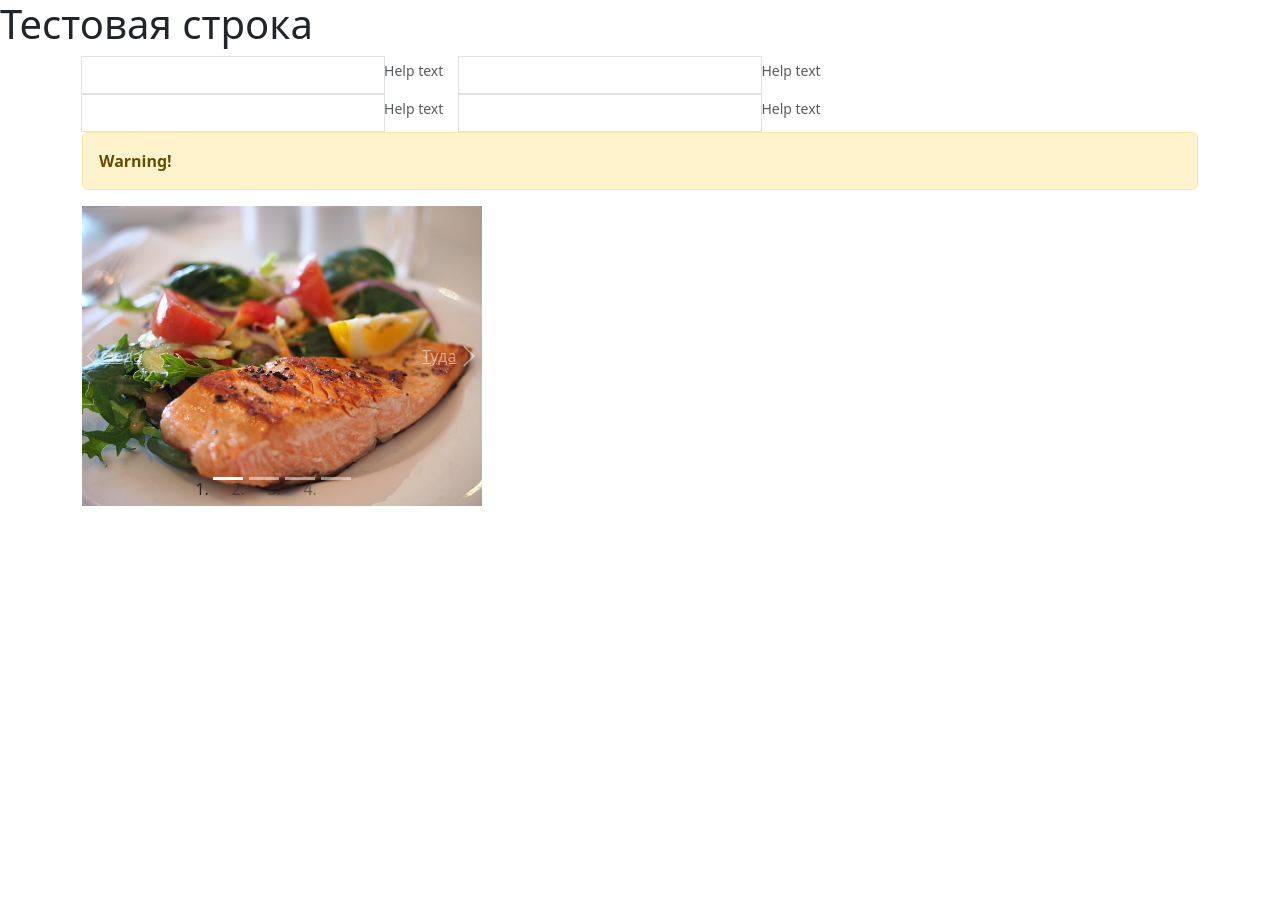
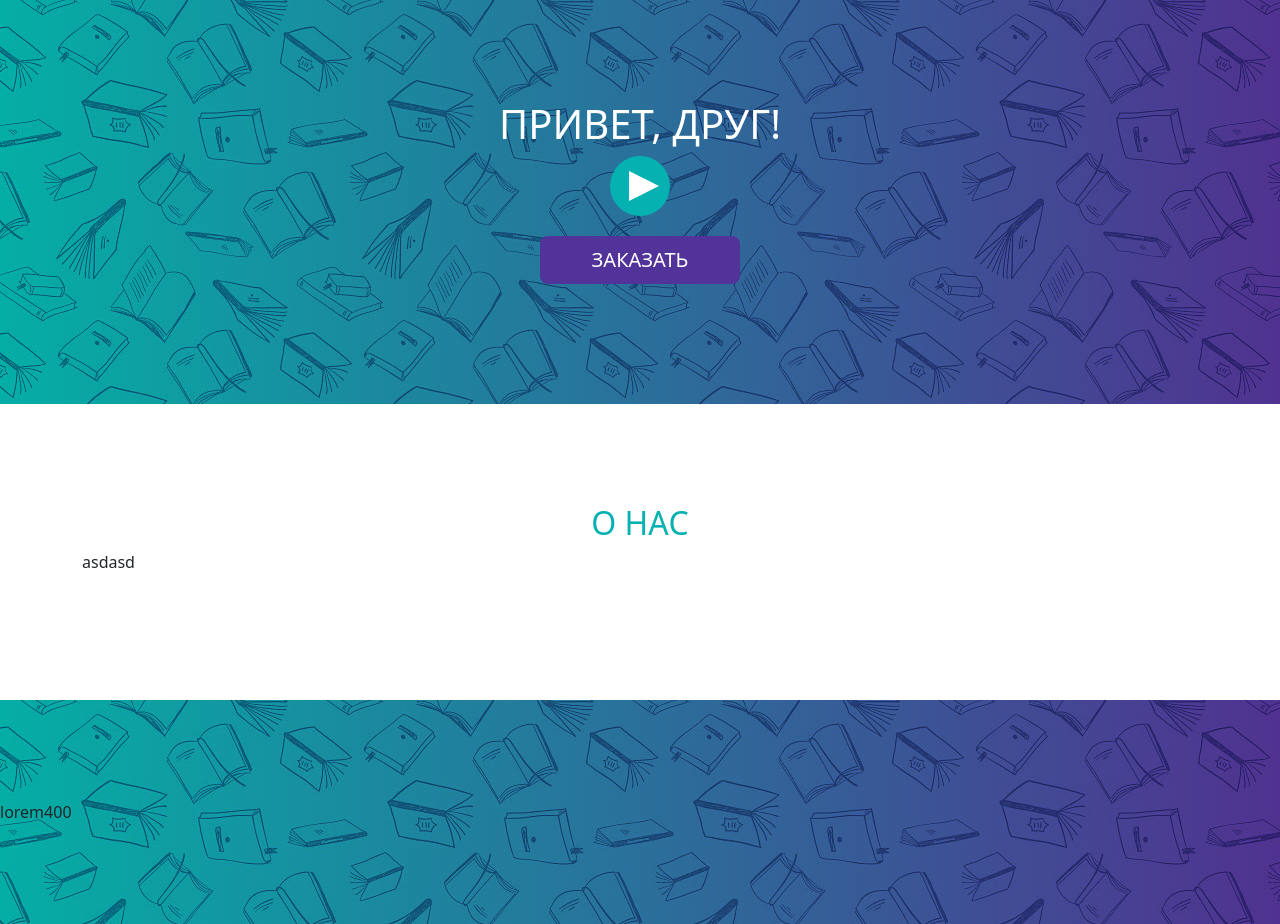
Before and after one commit to sergolova/magazine, a PHP site: page / in a window 1280 px wide. Before the commit the page ends 506 px from the top, so only its background shows below. Run offline with PHP 8.4, Linux system fonts and the light colour scheme; some libraries are stand-ins or nearby versions.

Commit message:
Начал делать О нас

```diff
--- a/css/style.css
+++ b/css/style.css
@@ -1,9 +1,107 @@
-.carousel-item>img {
-    width: 400px;
-    height: 300px;
+:root {
+    --color1: #05b1b1;
+    --color2: #52339a;
 }
 
-.carousel {
-    width: 400px;
-    height: 300px;
+header, footer, section {
+    padding: 100px 0;
 }
+
+header {
+    padding: 100px 0;
+}
+
+header, footer {
+    background-blend-mode: multiply;
+    background: url(../images/bg.jpg), var(--color1);
+    background: url(../images/bg.jpg), -moz-linear-gradient(90deg, var(--color1) 0%, var(--color2) 100%);
+    background: url(../images/bg.jpg), -webkit-linear-gradient(90deg, var(--color1) 0%, var(--color2) 100%);
+    background: url(../images/bg.jpg), linear-gradient(90deg, var(--color1) 0%, var(--color2) 100%);
+    filter: progid:DXImageTransform.Microsoft.gradient(startColorstr=var(--color1), endColorstr=var(--color2), GradientType=1);
+}
+
+.itd_play {
+    background-color: var(--color1);
+    width: 60px;
+    height: 60px;
+    border-radius: 50%;
+    display: flex;
+    justify-content: center;
+    align-items: center;
+    cursor: pointer;
+    transition: all 0.2s ease;
+    margin: auto auto;
+}
+
+.itd_play:hover {
+    background-color: var(--color2);
+}
+
+.itd_triangle {
+    margin-left: 12%;
+    display: inline-block;
+    width: 0;
+    height: 0;
+    border-style: solid;
+    border-width: 15px 0 15px 30px;
+    border-color: transparent transparent transparent var(--bs-white);
+    line-height: 0;
+    _border-color: #000000 #000000 #000000 #ffffff;
+    _filter: progid:DXImageTransform.Microsoft.Chroma(color='#000000');
+}
+
+.itd_triangle:hover {
+}
+
+.btn-itd {
+    display: block;
+    max-width: 200px;
+    min-width: 100px;
+    margin: 20px auto;
+    padding: 8px 30px;
+    color: var(--bs-white);
+    background-color: var(--color2);
+}
+
+.btn-itd:hover {
+    background-color: var(--color1);
+}
+
+.embed-container {
+    position: relative;
+    padding-bottom: 56.25%;
+    height: 0;
+    overflow: hidden;
+    max-width: 100%;
+}
+
+.embed-container iframe, .embed-container object, .embed-container embed {
+    position: absolute;
+    top: 0;
+    left: 0;
+    width: 100%;
+    height: 100%;
+}
+
+.color1 {
+    color: var(--color1);
+}
+
+.color2 {
+    color: var(--color2);
+}
+
+.bg1 {
+    background-color: var(--color1);
+}
+
+.bg2 {
+    background-color: var(--color2);
+}
+
+.itd_circle {
+    border-radius: 50%;
+    border: var(--color1) 3px;
+    width: 50px;
+    height: 50px;
+}
--- a/index.php
+++ b/index.php
@@ -5,84 +5,67 @@
 	<meta name="viewport"
 	      content="width=device-width, user-scalable=no, initial-scale=1.0, maximum-scale=1.0, minimum-scale=1.0">
 	<meta http-equiv="X-UA-Compatible" content="ie=edge">
-    <title>Книжный магазин</title>
+
 	<link href="css/bootstrap.min.css" rel="stylesheet">
 	<link href="css/style.css" rel="stylesheet">
+	<link href="css/fontello.css" rel="stylesheet">
+
 	<link rel="shortcut icon" href="images/favicon.png" type="image/x-icon">
+	<title>Книжный магазин</title>
 </head>
 <body>
 <script src="js/bootstrap.bundle.min.js"></script>
 
-<h1>Тестовая строка</h1>
-
+<header>
 	<div class="container">
-	<form class="needs-validation" novalidate>
-		<div class="row g-3">
-			<div class="col-md-4">
-				<div class="input-group">
-					<label for=""></label>
-					<input type="email" class="form-control" name="" id="" aria-describedby="emailHelpId" placeholder="">
-					<small id="emailHelpId" class="form-text text-muted">Help text</small>
+		<div class="row">
+			<div class="col-12">
+				<h1 class="text-center text-white text-uppercase">Привет, друг!</h1>
+				<div class="itd_play" data-bs-toggle="modal" data-bs-target="#myModal">
+					<div class="itd_triangle"></div>
 				</div>
-			</div>
-			<div class="col-md-4">
-				<div class="input-group">
-					<label for=""></label>
-					<input type="email" class="form-control" name="" id="" aria-describedby="emailHelpId" placeholder="">
-					<small id="emailHelpId" class="form-text text-muted">Help text</small>
+				<a href="#footer" class="btn btn-itd btn-lg text-uppercase">Заказать</a>
 			</div>
 		</div>
 	</div>
-		<div class="row g-3">
-			<div class="col-md-4">
-				<div class="input-group">
-					<label for=""></label>
-					<input type="email" class="form-control" name="" id="" aria-describedby="emailHelpId" placeholder="">
-					<small id="emailHelpId" class="form-text text-muted">Help text</small>
+</header>
+
+<section>
+	<div class="container">
+		<div class="row">
+			<div class="col-12">
+				<h2 class="text-center text-uppercase color1">О нас</h2>
 			</div>
-			</div>
-			<div class="col-md-4">
-				<div class="input-group">
-					<label for=""></label>
-					<input type="email" class="form-control" name="" id="" aria-describedby="emailHelpId" placeholder="">
-					<small id="emailHelpId" class="form-text text-muted">Help text</small>
+			<div class="row">
+				<div class="col-xl-4 col-md-6 col-sm-12">
+					<div class="itd_circle">asdasd</div>
 				</div>
 			</div>
 		</div>
-	</form>
-	<div class="alert alert-warning" role="alert">
-		<strong>Warning!</strong>
 	</div>
-	<div id="carouselId" class="carousel slide" data-bs-ride="carousel">
-		<ol class="carousel-indicators">
-			<li data-bs-target="#carouselId" data-bs-slide-to="0" class="active"></li>
-			<li data-bs-target="#carouselId" data-bs-slide-to="1"></li>
-			<li data-bs-target="#carouselId" data-bs-slide-to="2"></li>
-			<li data-bs-target="#carouselId" data-bs-slide-to="3"></li>
-		</ol>
-		<div class="carousel-inner" role="listbox">
-			<div class="carousel-item active">
-				<img src="images/salmon.jpg" alt="First slide">
+</section>
+
+<footer id="footer">lorem400</footer>
+
+<div class="modal fade" tabindex="-1" id="myModal">
+	<div class="modal-dialog">
+		<div class="modal-content">
+			<div class="modal-header">
+				<h5 class="modal-title fs-5">Modal title</h5>
+				<button type="button" class="btn-close" data-bs-dismiss="modal" aria-label="Close"></button>
 			</div>
-			<div class="carousel-item">
-				<img src="images/watermelon.jpg" alt="Second slide">
-			</div>
-			<div class="carousel-item">
-				<img src="images/berries.jpg" alt="Third slide">
-			</div>
-			<div class="carousel-item">
-				<img src="images/ice-cream.jpg" alt="Fourth slide">
+			<div class="modal-body">
+				<div class='embed-container'>
+					<iframe src='https://www.youtube.com/embed//uF9NYXV_R70'
+					        frameborder='0' allowfullscreen>
+
+					</iframe>
 				</div>
 			</div>
-		<a class="carousel-control-prev" href="#carouselId" role="button" data-bs-slide="prev">
-			<span class="carousel-control-prev-icon" aria-hidden="true"></span>
-			<span class="sr-only">Сюда</span>
-		</a>
-		<a class="carousel-control-next" href="#carouselId" role="button" data-bs-slide="next">
-			<span>Туда</span>
-			<span class="carousel-control-next-icon" aria-hidden="true"></span>
-		</a>
 		</div>
 	</div>
+</div>
+
 </body>
+<script src="scripts/test.js"></script>
 </html>
```
Also changed, not shown: scripts/test.js (added, +7 -0 lines), images/bg.jpg (added). Lines whose indentation alone changed are shown as unchanged.
